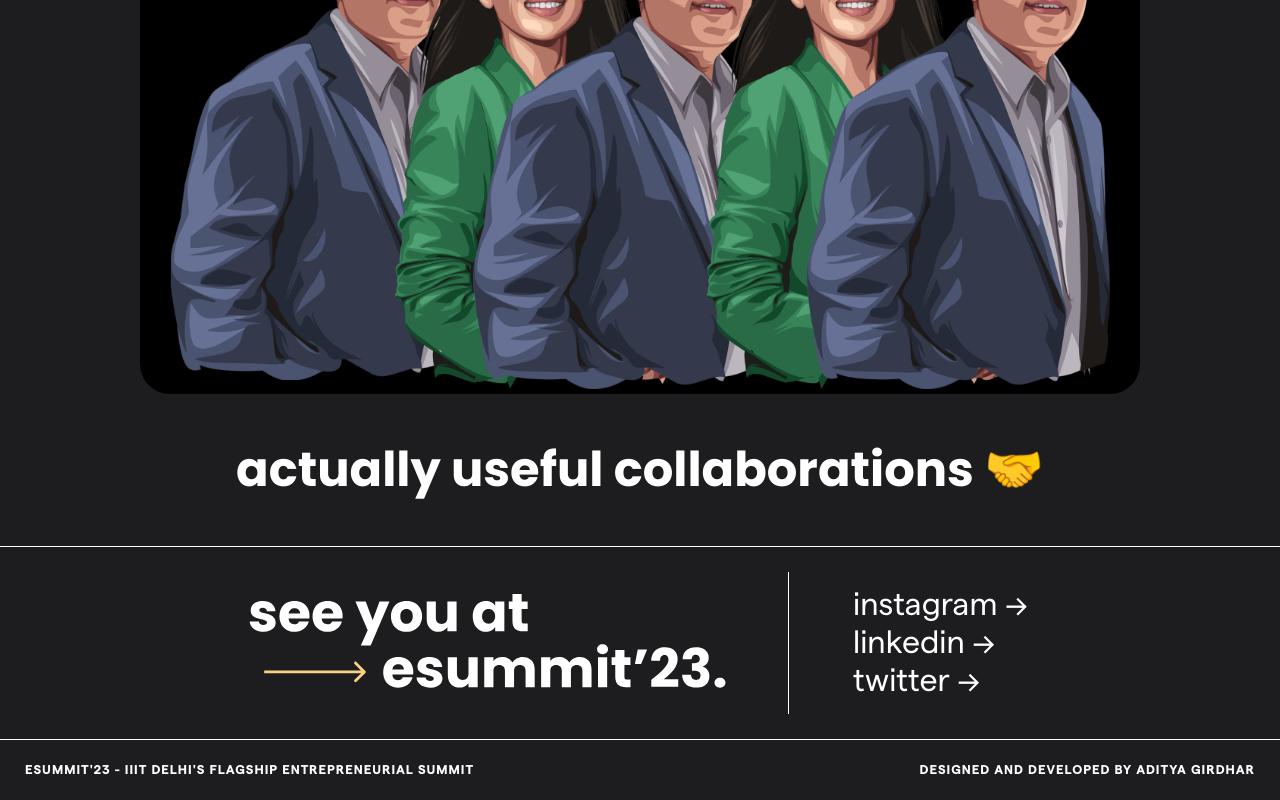
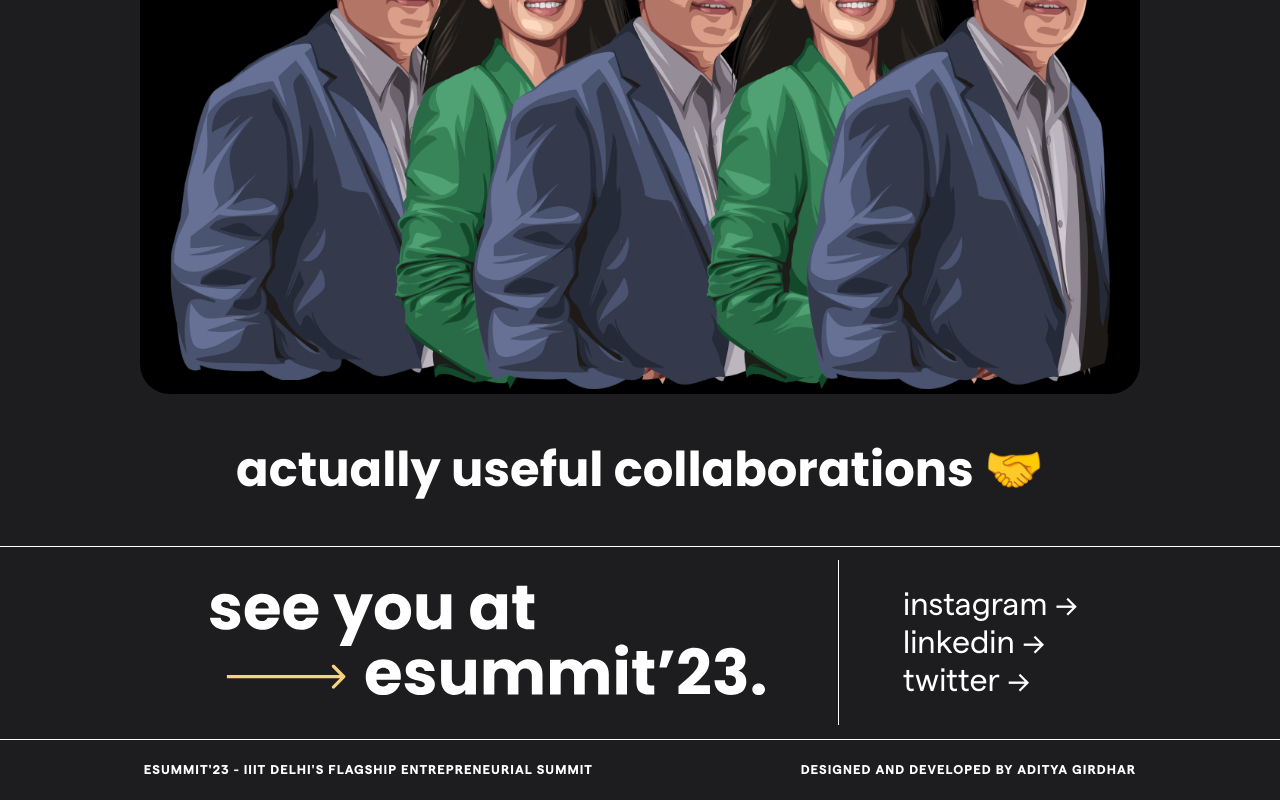
Before and after one commit to SarthakS09/techstars, a React (Create React App) app: page / in a window 1280 px wide. Shown: the part 1920-2720 px from the top of the page. Built offline with nearby package versions, Linux system fonts and the light colour scheme.

Commit message:
changed footer spacing

```diff
--- a/src/Components/Footer.jsx
+++ b/src/Components/Footer.jsx
@@ -16,8 +16,10 @@ export default function Footer() {
             </div>
         </div>
         <div className='attr'>
+            <div className="attr-text">
             <p className='left'>ESUMMIT'23 - IIIT DELHI'S FLAGSHIP ENTREPRENEURIAL SUMMIT</p>
             <p className='right'>DESIGNED AND DEVELOPED BY ADITYA GIRDHAR</p>
+            </div>
         </div>
     </>
   )
--- a/src/Styles/Footer.css
+++ b/src/Styles/Footer.css
@@ -13,7 +13,7 @@
 .see-you {
     border-right: 1px white solid;
     width: 55%;
-    max-width: 600px;
+    max-width: 700px;
 }
 
 .ftr-links {
@@ -23,7 +23,7 @@
     flex-direction: column;
     padding: 0 5%;
     text-align: left;
-    max-width: 400px;
+    max-width: 500px;
 
 }
 
@@ -34,11 +34,16 @@
 .attr {
     background-color: #1D1D1F;
     font-family: 'MatterBold', sans-serif;
-    display: flex;
-    justify-content: space-between;
     padding: 10px 25px;
     font-size: 0.7rem;
     letter-spacing: 1px;
+}
+
+.attr-text {
+    display: flex;
+    margin: auto;
+    justify-content: space-around;
+    max-width: 1200px;
 }
 
 .attr p {
```
